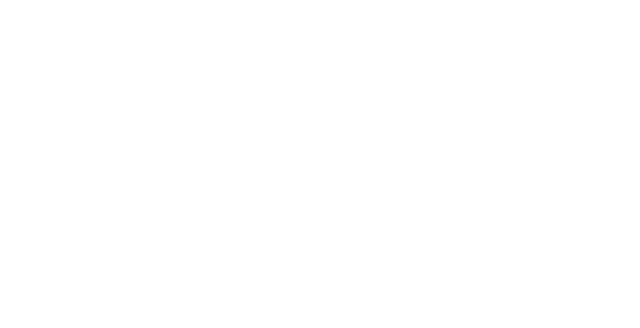
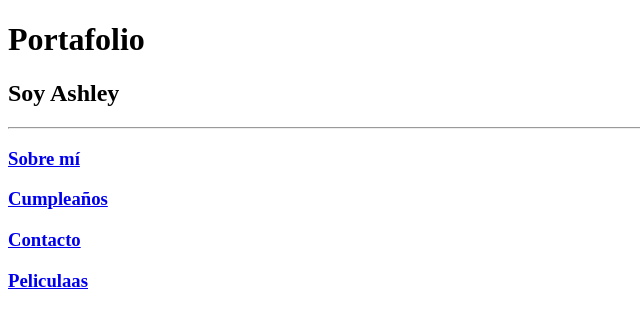
Before and after one commit to AshleyVillasenor/html-portfolio, a plain HTML site: page index.html in a window 1280 px wide. Shown: the whole page, without its empty margins (0-640 px from the left). Drawn offline with Linux system fonts and the light colour scheme.

Commit message:
update index.html

```diff
--- a/index.html
+++ b/index.html
@@ -1,19 +1,3 @@
-<!-- TODO 1: Create the HTML Boilerplate -->
-
-<!-- TODO 2: Add Your previous projects' HTML into the public folder -->
-
-<!-- TODO 3: Take screenshots of your project previews and add the images to the images folder -->
-
-<!-- TODO 4: Add titles/subtitles etc. -->
-
-<!-- TODO 5: Add a link to the project pages -->
-
-<!-- TODO 6: Add images to show the project previews
-HINT for TODO 6: You can use the height attribute set to 200 to make the image smaller:
-https://developer.mozilla.org/en-US/docs/Web/HTML/Element/img#attr-height -->
-
-<!-- TODO 7: Add the Contact Me and About Me page links -->
-
 <!DOCTYPE html>
 <html lang="en">
 <head>
@@ -22,7 +6,13 @@ https://developer.mozilla.org/en-US/docs/Web/HTML/Element/img#attr-height -->
     <title>Proyecto Ashley</title>
 </head>
 <body>
-
+    <h1>Portafolio</h1>
+    <h2> Soy Ashley</h2>
+    <hr/>
+    <h3><a href="./public/about.html">Sobre mí</a></h3>
+    <h3><a href="./public/birthday-invite.html">Cumpleaños</a></h3>
+    <h3><a href="./public/contact.html">Contacto</a></h3>
+    <h3><a href="./public/movie-ranking.html">Peliculaas</a></h3>
 
 </body>
 </html>
```
